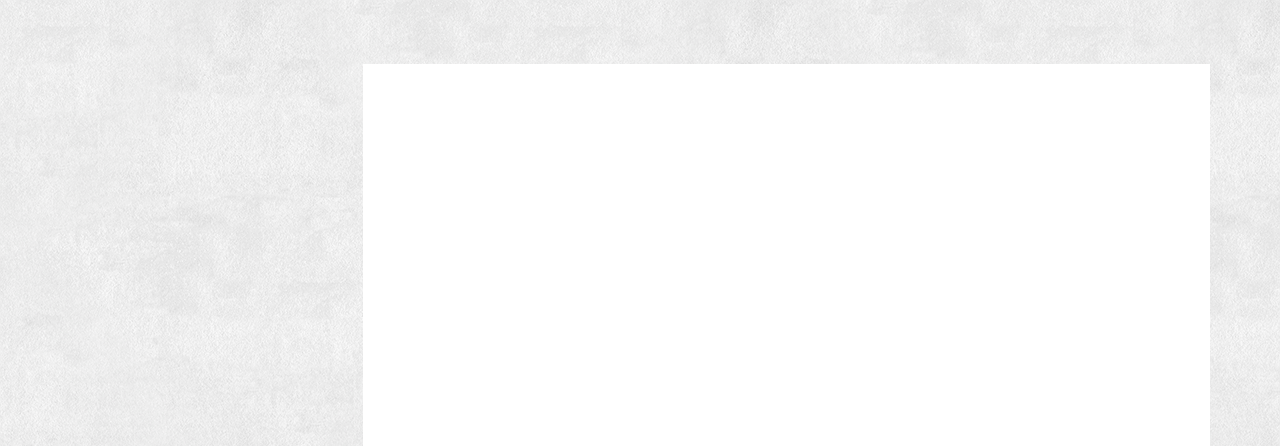
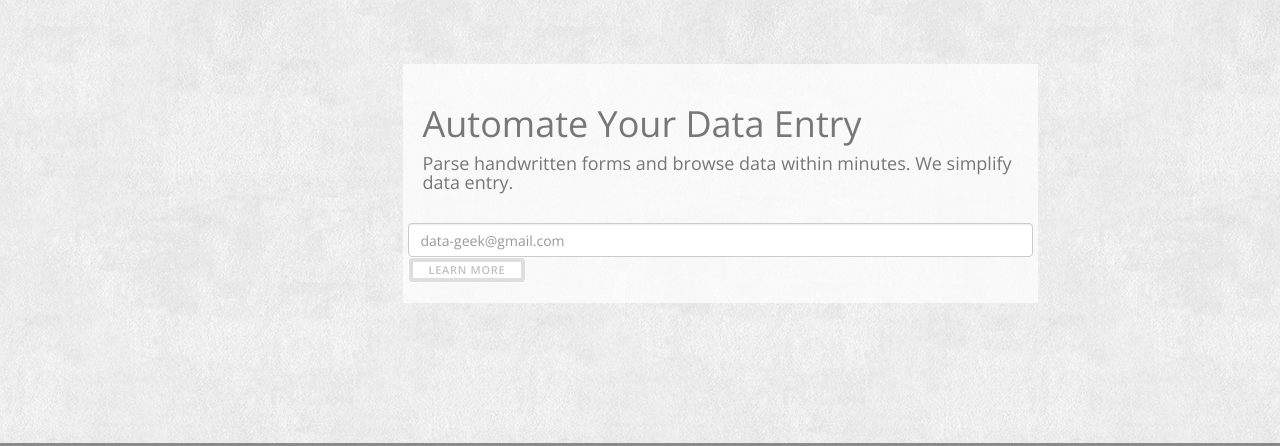
Before and after one commit to linstantnoodles/formjam, a website: page client/index.html in a window 1280 px wide. Shown: the top 446 px of the page. Drawn offline with nearby package versions, Linux system fonts and the light colour scheme.

Commit message:
created homepage and random styles

```diff
--- a/client/index.html
+++ b/client/index.html
@@ -14,8 +14,6 @@
         <link href="//netdna.bootstrapcdn.com/bootstrap/3.1.1/css/bootstrap.min.css" rel="stylesheet">
         <link rel="stylesheet" href="styles/main.css">
         <!-- endbuild -->
-        <!-- build:js scripts/vendor/modernizr.js -->
-        <script src="bower_components/modernizr/modernizr.js"></script>
         <script src =""></script>
         <!-- endbuild -->
     </head>
@@ -27,17 +25,36 @@
     </header>
     <div id="main-content" class="wrapper">
         <div class="container">
-            <div class="row">
+                <div id="landing-page" class="col-xs-7">
+                    <section id="welcome">
+                    <div class="pitch col-xs-12">
+                        <h1>Automate Your Data Entry</h1>
+                        <!-- <div class="struggle-illustration"></div> -->
+                        <h4>Parse handwritten forms and browse data within minutes. We simplify data entry.</h4>
+                        <br />
+                        <div class="row">
+                            <div class="span4" id="form-wrapper">
+                              <div id="email-form" class="span4 offset1">
+                                  <div class="input-append custom-width">
+                                    <form accept-charset="UTF-8" action="" id="opt-in-form" method="post">
+                                        <input id="email" class="form-control col-lg-4" name="email" placeholder="data-geek@gmail.com" type="email" value="">
+                                        <input class="btn btn-large btn-theme" id="sign-up-button" name="commit" type="submit" value="Learn More">
+                                    </form>
+                                <div>
+                            </div>
+                        </div>
+                    </section>
 
-                <div id="left" class=" col-xs-12 col-sm-4 col-lg-3">
+                <!-- <div id="left" class=" col-xs-12 col-sm-4 col-lg-3"> -->
                     <!-- form-template-sidebar -->
-                </div>
-                <div id="right" class=" col-xs-12 col-sm-8 col-lg-9">
+                <!-- </div>
+                <div id="right" class=" col-xs-12 col-sm-8 col-lg-9"> -->
                         <!-- workbench-sidebar -->
-                     <div class="workbench box">
-                    </div> <!-- .workbench end
+                     <!-- <div class="workbench box">
+                    </div> --> <!-- .workbench end
                 </div>
             </div><!-- .row end -->
+            </div>
         </div>
     </div><!--wrapper end-->
 </div>
--- a/client/styles/main.css
+++ b/client/styles/main.css
@@ -3,6 +3,8 @@
 @import url("http://fonts.googleapis.com/css?family=Open+Sans:400,300,600,700,800");
 
 body { background: url(../images/extra_clean_paper.png)repeat;font-weight: 400; color: #777777; font-family: 'Open Sans', sans-serif; }
+
+.struggle-illustration { background: url(../images/application.jpg) no-repeat; width: 300px; height: 260px; }
 
 .navbar-nav:active { background: transparent;}
 h2 a:link, h2 a:visited {
@@ -10,6 +12,7 @@ color: #19763e;
 text-decoration: none;
 }
 
+.pitch { background: rgba(255, 255, 255, 0.7); margin-left: 50%; margin-bottom: 100px; padding: 20px;}
 .navbar-default { border-top: #53bf6b 4px solid; }
 .navbar-brand, .navbar-brand:hover { border-top: #53bf6b 4px solid; background: #53bf6b !important; color: white !important; z-index: 9; text-transform: uppercase; }
 
@@ -155,6 +158,7 @@ position: absolute;
 top: 12px;
 left: 475px;
 width: auto;
+border-radius: 0px;
 }
 
 .save-form {
```
Also changed, not shown: client/scripts/template/single-submission.html (added, +8 -0 lines), client/images/application.jpg (added), 1 other file.
